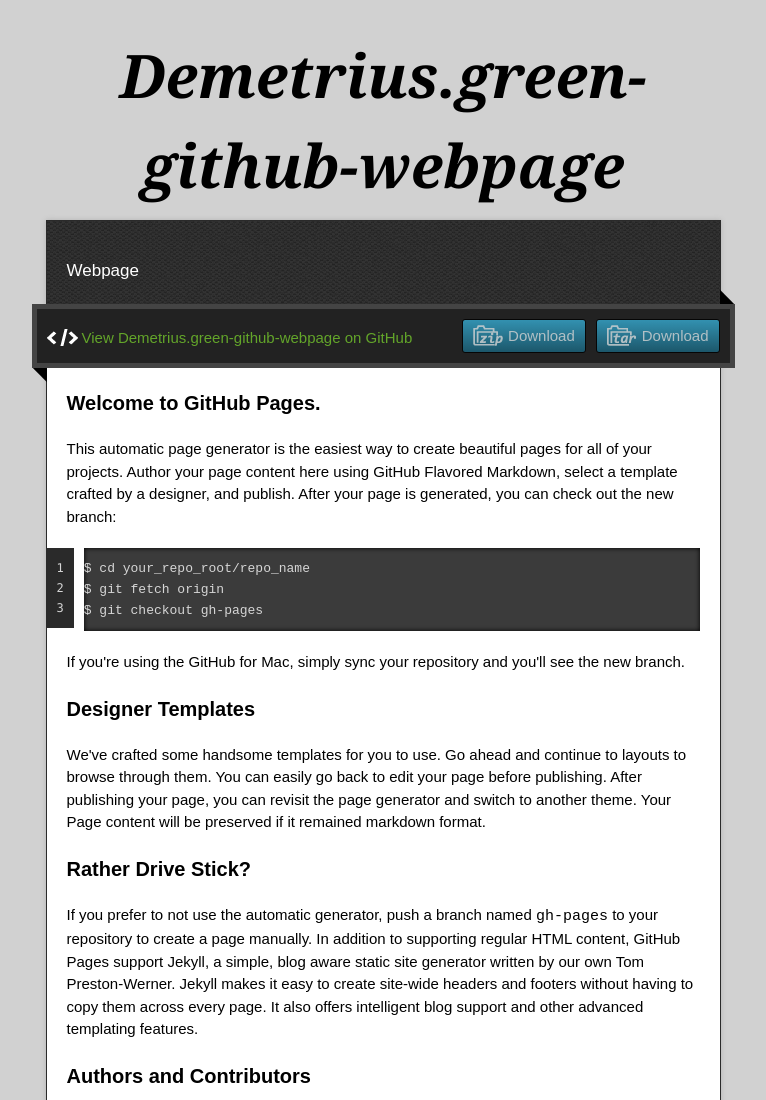
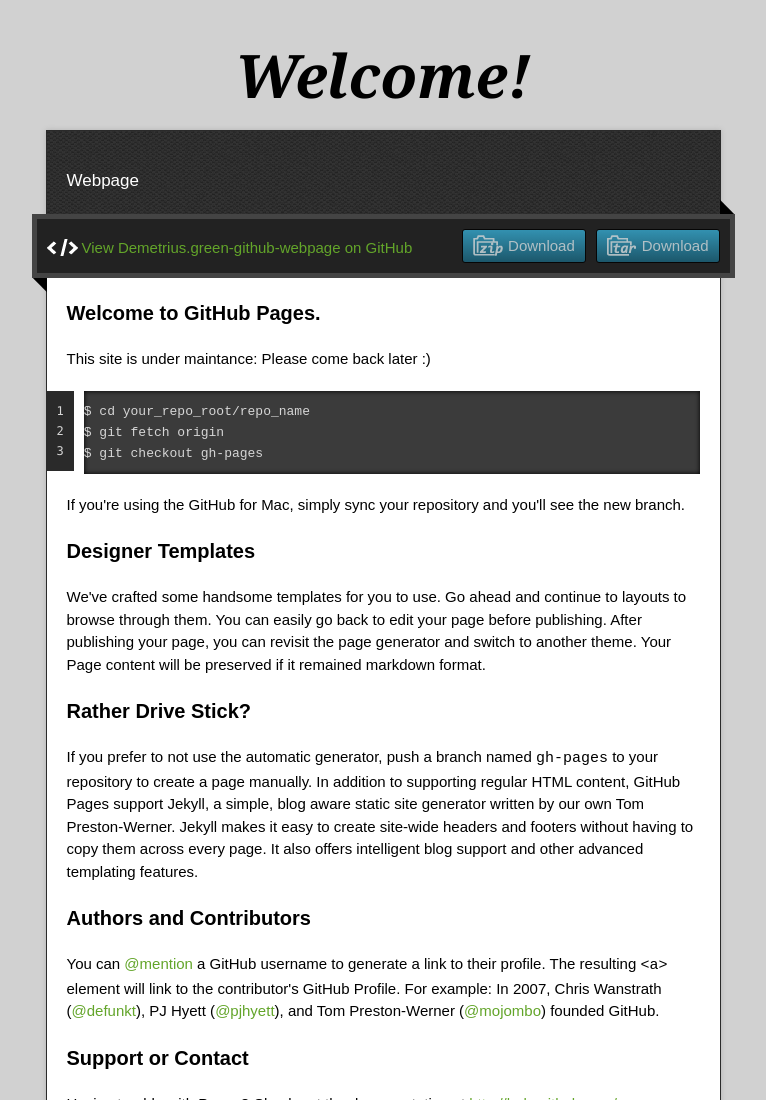
Before and after one commit to DemetriusGreen/demetrius.green-github-webpage, a plain HTML site: page index.html in a window 1280 px wide. Shown: the top 1100 px of the page, without its empty margins (257-1023 px from the left). Drawn offline with nearby package versions, Linux system fonts and the light colour scheme.

Commit message:
Update index.html

```diff
--- a/index.html
+++ b/index.html
@@ -22,7 +22,7 @@
 
   <div class="wrapper">
     <header>
-      <h1 class="title">Demetrius.green-github-webpage</h1>
+      <h1 class="title">Welcome!</h1>
     </header>
     <div id="container">
       <p class="tagline">Webpage</p>
@@ -39,7 +39,7 @@
           <h3>
 <a name="welcome-to-github-pages" class="anchor" href="#welcome-to-github-pages"><span class="octicon octicon-link"></span></a>Welcome to GitHub Pages.</h3>
 
-<p>This automatic page generator is the easiest way to create beautiful pages for all of your projects. Author your page content here using GitHub Flavored Markdown, select a template crafted by a designer, and publish. After your page is generated, you can check out the new branch:</p>
+<p>This site is under maintance: Please come back later :)</p>
 
 <pre><code>$ cd your_repo_root/repo_name
 $ git fetch origin
```
